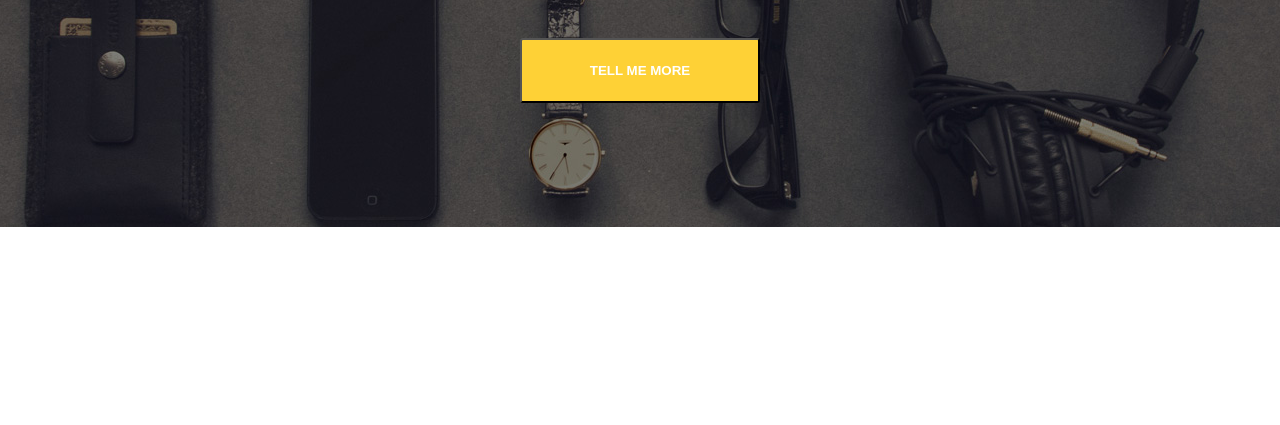
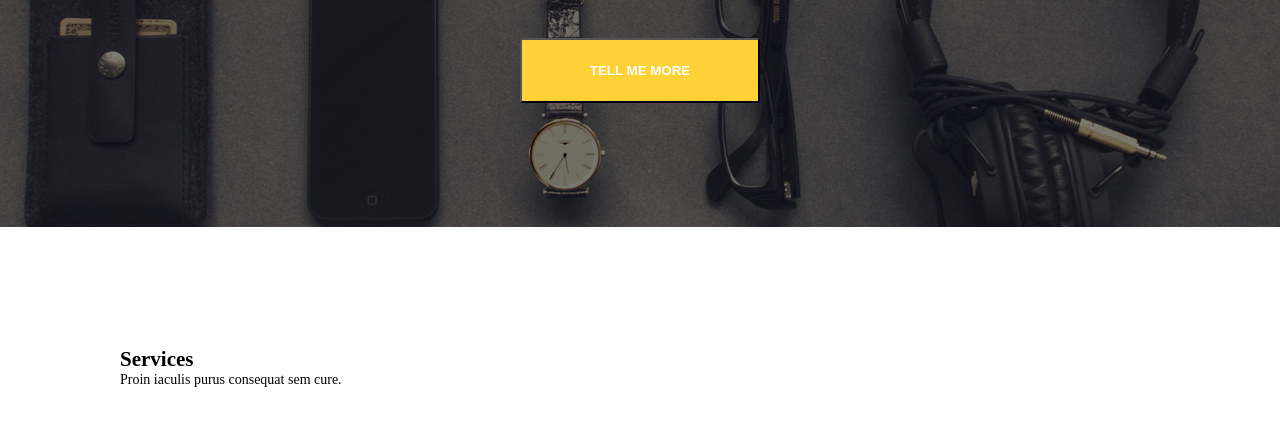
Before and after one commit to alyushnin/html-css_hw_les7, a plain HTML site: page Templates/Golden/index.html in a window 1280 px wide. Shown: the part 473-898 px from the top of the page. Before the commit the page ends 800 px from the top, so only its background shows below. Drawn offline with Linux system fonts and the light colour scheme.

Commit message:
+services

```diff
--- a/Templates/Golden/index.html
+++ b/Templates/Golden/index.html
@@ -33,6 +33,13 @@
 				<button class="home__button">Tell Me More</button>
 			</div>
 		</div>
+		<section class="Services box">
+		<div class="services__title">
+			<h2 class="services__title-h2">Services</h2>
+			<p class="services__title-description">Proin iaculis purus consequat sem cure.</p>
+		</div>
+
+		</section>
 	</div>
 
 </body>
--- a/Templates/Golden/style.css
+++ b/Templates/Golden/style.css
@@ -53,6 +53,9 @@ body {
 .nav a:hover {
 	color: #fed136;
 }
+.box {
+	padding: 120px;
+}
 .home {
 	height: 700px;
 	padding-top: 270px;
```
